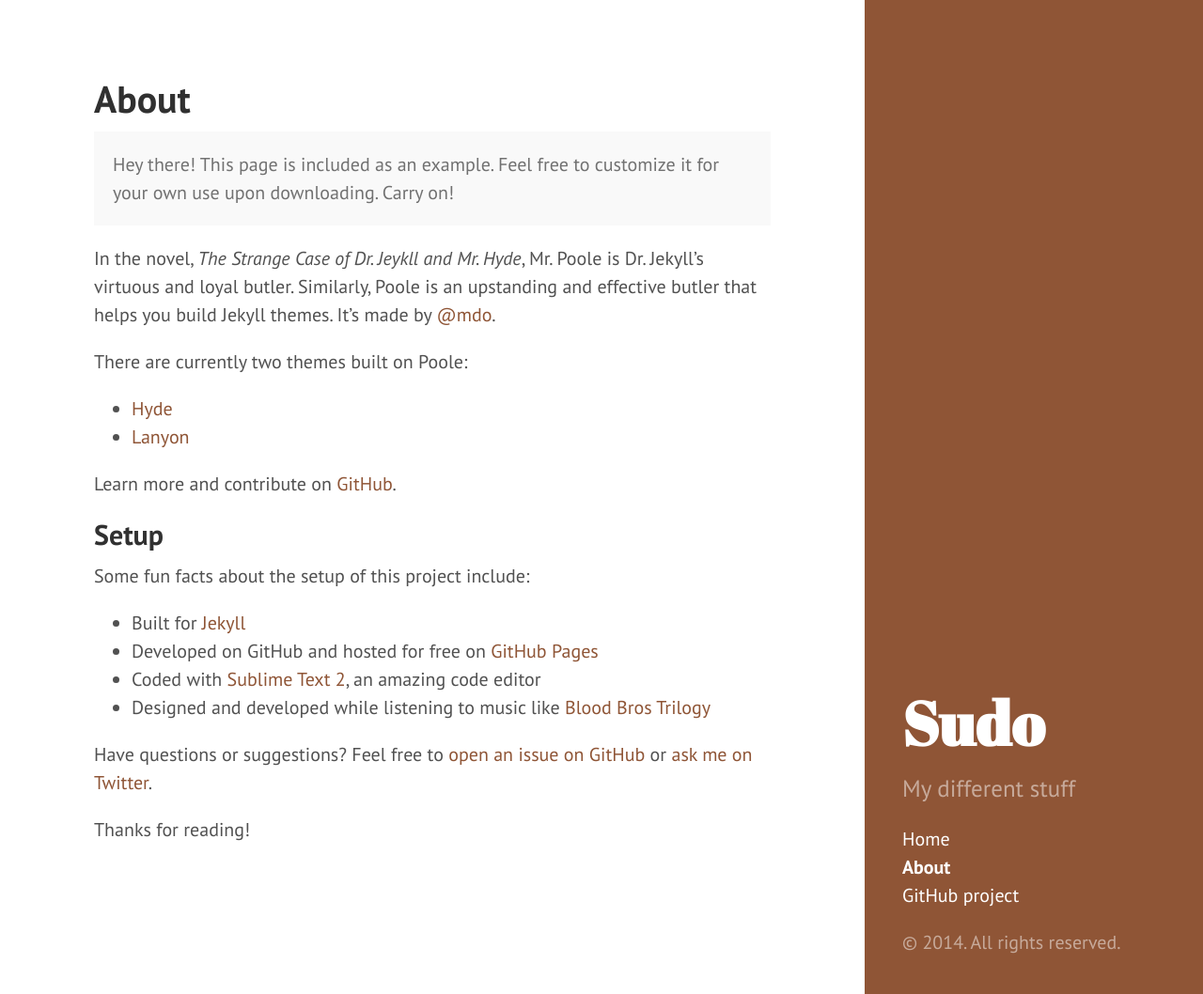
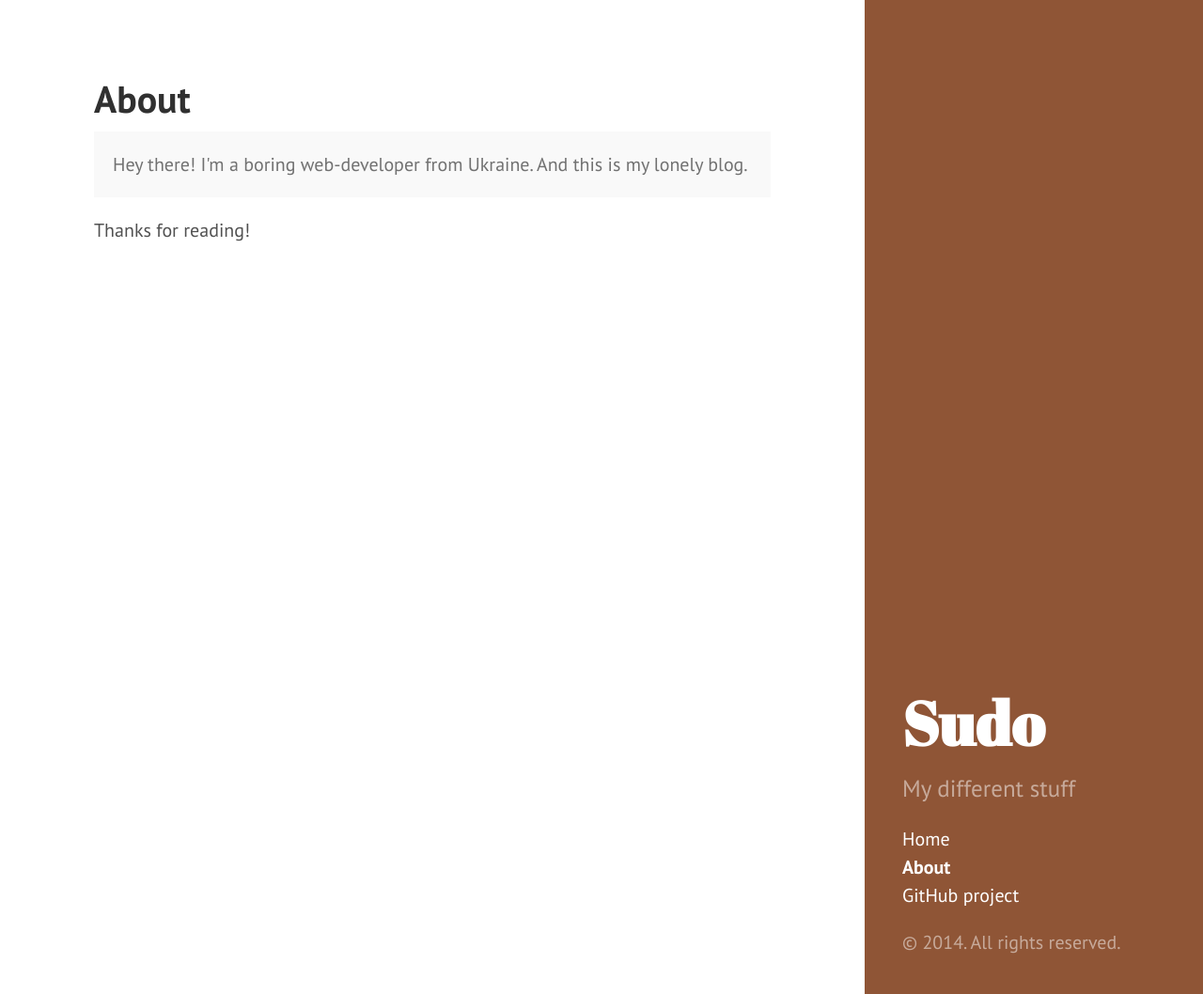
Before and after one commit to sudosu/sudosu.github.io, a Jekyll site: the page built from about.md, in a window 1280 px wide and 1058 px high. Shown: the whole window at 94% size. Built offline with Jekyll 4.4.1, drawn with Linux system fonts in a browser that asks for light colours; Markdown is read by kramdown in place of the engine named in the settings.

Commit message:
Update about.md

```diff
--- a/about.md
+++ b/about.md
@@ -4,27 +4,7 @@ title: About
 ---
 
 <p class="message">
-  Hey there! This page is included as an example. Feel free to customize it for your own use upon downloading. Carry on!
+  Hey there! I'm a boring web-developer from Ukraine. And this is my lonely blog.
 </p>
 
-In the novel, *The Strange Case of Dr. Jeykll and Mr. Hyde*, Mr. Poole is Dr. Jekyll's virtuous and loyal butler. Similarly, Poole is an upstanding and effective butler that helps you build Jekyll themes. It's made by [@mdo](https://twitter.com/mdo).
-
-There are currently two themes built on Poole:
-
-* [Hyde](http://hyde.getpoole.com)
-* [Lanyon](http://lanyon.getpoole.com)
-
-Learn more and contribute on [GitHub](https://github.com/poole).
-
-## Setup
-
-Some fun facts about the setup of this project include:
-
-* Built for [Jekyll](http://jekyllrb.com)
-* Developed on GitHub and hosted for free on [GitHub Pages](https://pages.github.com)
-* Coded with [Sublime Text 2](http://sublimetext.org), an amazing code editor
-* Designed and developed while listening to music like [Blood Bros Trilogy](https://soundcloud.com/maddecent/sets/blood-bros-series)
-
-Have questions or suggestions? Feel free to [open an issue on GitHub](https://github.com/poole/issues/new) or [ask me on Twitter](https://twitter.com/mdo).
-
 Thanks for reading!
```
